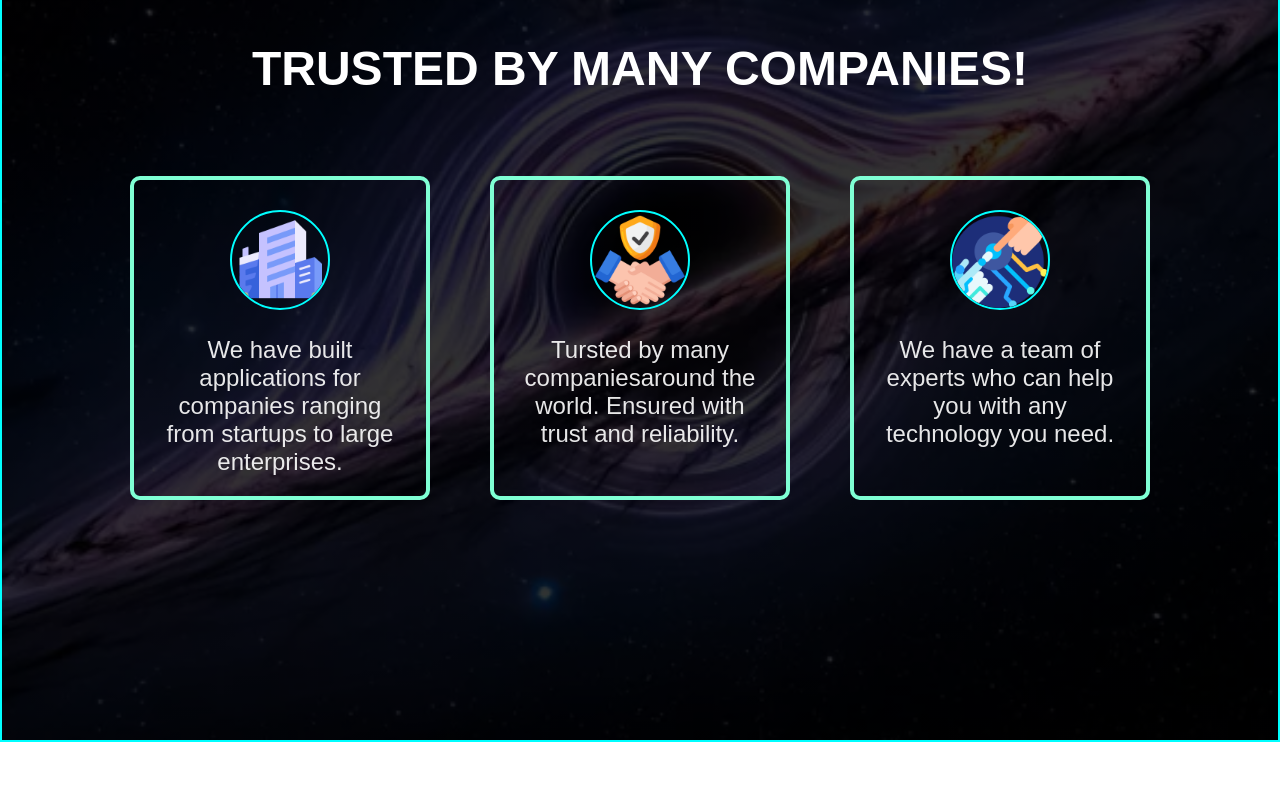
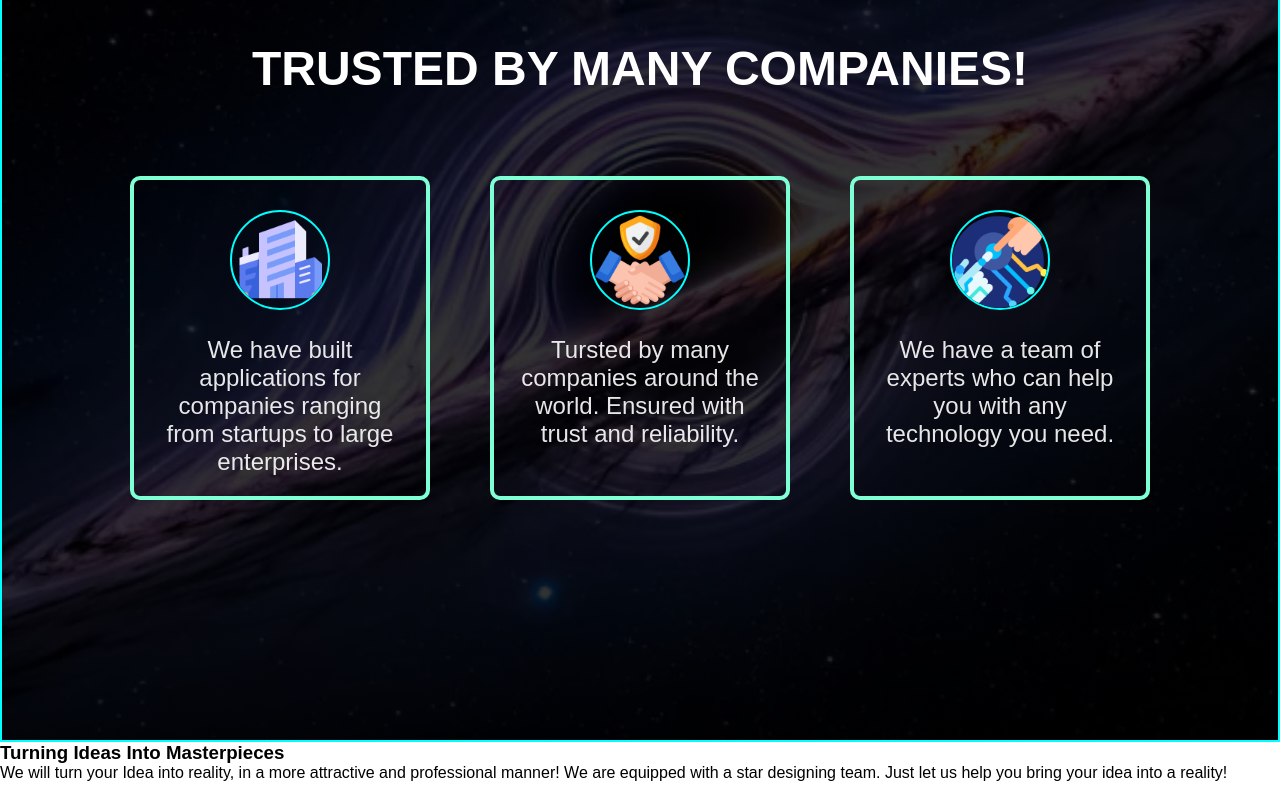
Before and after one commit to jeevantha-perera-dev/Business-Landing-Page-WebOne, a plain HTML site: page index.html in a window 1280 px wide. Shown: the part 963-1763 px from the top of the page. Before the commit the page ends 1705 px from the top, so only its background shows below. Drawn offline with Linux system fonts and the light colour scheme.

Commit message:
About section

```diff
--- a/index.html
+++ b/index.html
@@ -42,7 +42,7 @@
                 </div>
                 <div class="testimoContent">
                     <img src="./Assets/trust.png" alt="trust">
-                    <p>Tursted by many companiesaround the world. Ensured with trust and reliability.</p>
+                    <p>Tursted by many companies around the world. Ensured with trust and reliability.</p>
                 </div>
                 <div class="testimoContent">
                     <img src="./Assets/robotic-hand.png" alt="tech">
@@ -54,6 +54,17 @@
             </div>
         </div>
     </section>
+    <section class="about">
+        <div class="aboutContent">
+            <div class="aboutTop">
+                <h3>Turning Ideas Into Masterpieces</h3>
+                <p>We will turn your Idea into reality, in a more attractive and professional manner! We are equipped
+                    with a star designing team. Just let us help you bring your idea into a reality!
+                </p>
+            </div>
+            <img src="" alt=""><img src="" alt="">
+        </div>
+    </section>
 </body>
 
 </html>
```
